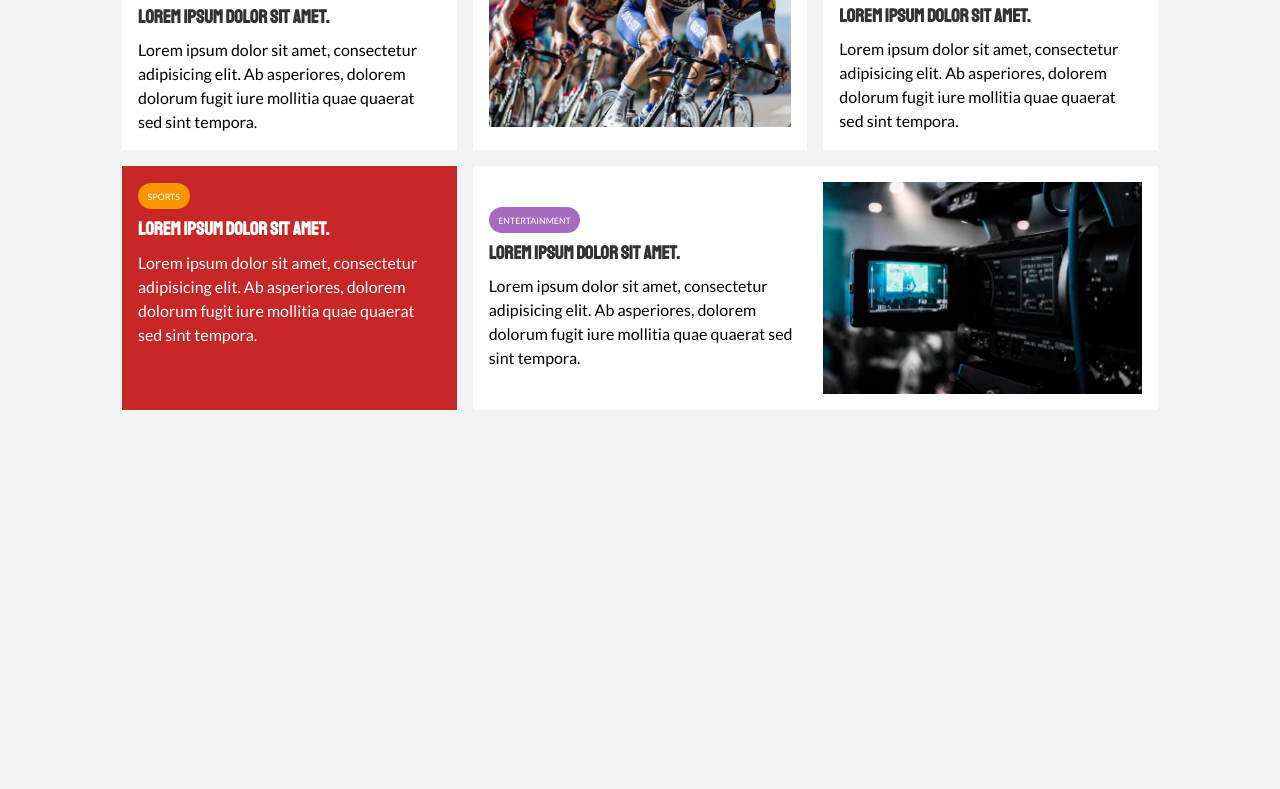
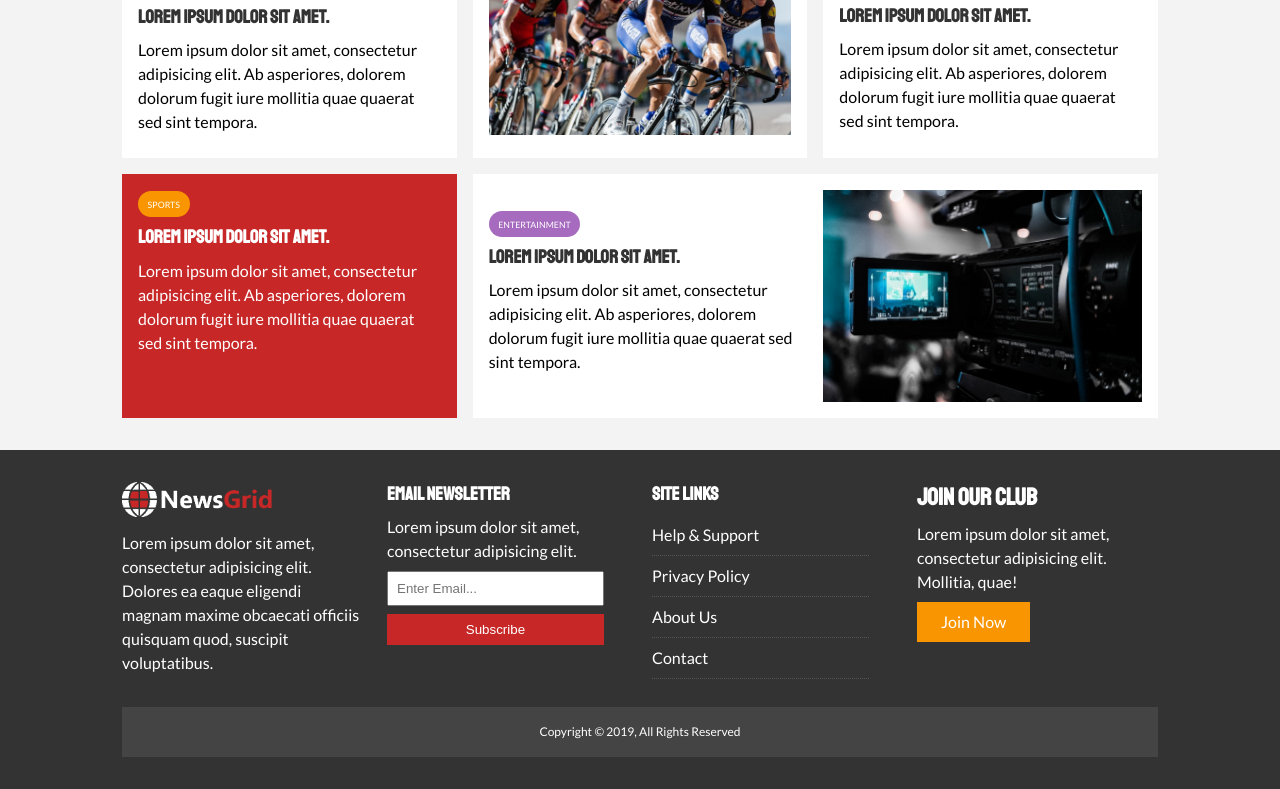
Before and after one commit to ptrauejr/newsgrid, a plain HTML site: page index.html in a window 1280 px wide. Shown: the part 1125-1914 px from the top of the page. Before the commit the page ends 1567 px from the top, so only its background shows below. Drawn offline with Linux system fonts and the light colour scheme.

Commit message:
Finishes lesson 100

```diff
--- a/css/style.css
+++ b/css/style.css
@@ -31,6 +31,10 @@ a {
 
 ul {
     list-style: none;
+}
+
+p {
+    margin: .5rem 0;
 }
 
 img {
@@ -128,6 +132,16 @@ h1, h2, h3, h4, h5, h6 {
 .p-1 { padding: 1.5rem;}
 .p-2 { padding: 2rem;}
 .p-3 { padding: 3rem;}
+
+.list li {
+    padding: .5rem 0;
+    border-bottom: #555 dotted 1px;
+    width: 90%;
+}
+
+.list li a:hover {
+    color: var(--primary-color) !important;
+}
 
 /* Navigation */
 #main-nav {
@@ -231,3 +245,41 @@ h1, h2, h3, h4, h5, h6 {
 #home-articles .articles-container > *:last-child {
     grid-column: 2 / span 2;
 }
+
+/* Footer */
+#main-footer {
+    background: var(--dark-color);
+    color: #fff;
+}
+
+#main-footer img {
+    width: 150px;
+}
+
+#main-footer a {
+    color: #fff;
+}
+
+#main-footer .footer-container {
+    display: grid;
+    grid-template-columns: repeat(4, 1fr);
+    grid-gap: 1.5rem;
+}
+
+#main-footer .footer-container > *:last-child {
+    background: #444;
+    grid-column: 1 / span 4;
+    padding: .5rem;
+    text-align: center;
+    font-size: 0.75rem;
+}
+
+#main-footer .footer-container input[type='email'] {
+    width: 90%;
+    padding: 0.5rem;
+    margin-bottom: 0.5rem;
+}
+
+#main-footer .footer-container input[type='submit'] {
+    width: 90%;
+}
--- a/index.html
+++ b/index.html
@@ -118,5 +118,43 @@
         </div>
     </section>
 
+    <!-- Footer -->
+    <footer id="main-footer" class="py-2">
+        <div class="container footer-container">
+            <div>
+                <img src="img/logo_light.png" alt="NewsGrid">
+                <p>Lorem ipsum dolor sit amet, consectetur adipisicing elit. Dolores ea eaque eligendi magnam maxime
+                    obcaecati officiis quisquam quod, suscipit voluptatibus.</p>
+            </div>
+            <div>
+                <h3>Email Newsletter</h3>
+                <p>Lorem ipsum dolor sit amet, consectetur adipisicing elit.</p>
+                <form>
+                    <input type="email" placeholder="Enter Email...">
+                    <input type="submit" value="Subscribe" class="btn btn-primary">
+                </form>
+            </div>
+            <div>
+                <h3>Site Links</h3>
+                <ul class="list">
+                    <li><a href="#">Help & Support</a></li>
+                    <li><a href="#">Privacy Policy</a></li>
+                    <li><a href="#">About Us</a></li>
+                    <li><a href="#">Contact</a></li>
+                </ul>
+            </div>
+            <div>
+                <h2>Join Our Club</h2>
+                <p>Lorem ipsum dolor sit amet, consectetur adipisicing elit. Mollitia, quae!</p>
+                <a href="#" class="btn btn-secondary">Join Now</a>
+            </div>
+            <div>
+                <p>
+                    Copyright &copy; 2019, All Rights Reserved
+                </p>
+            </div>
+        </div>
+    </footer>
+
 </body>
 </html>
```
